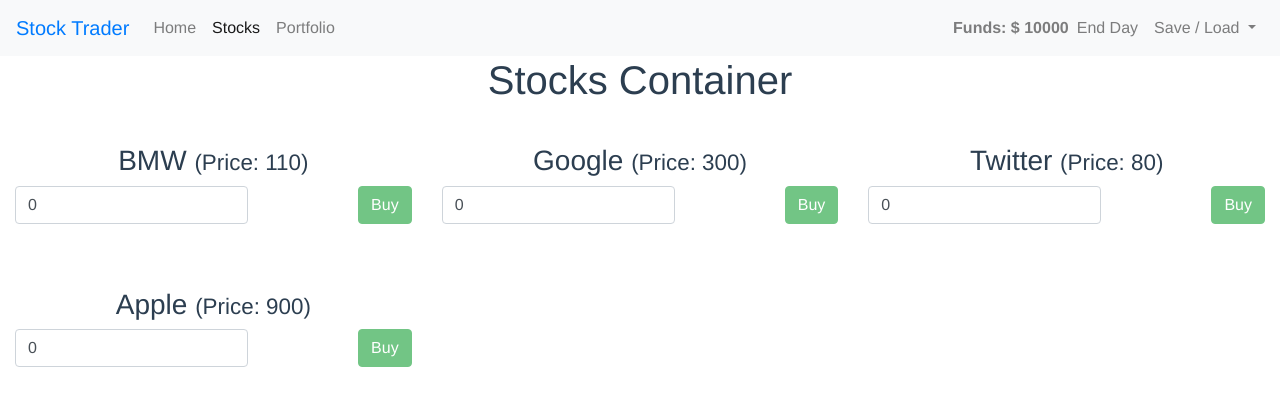
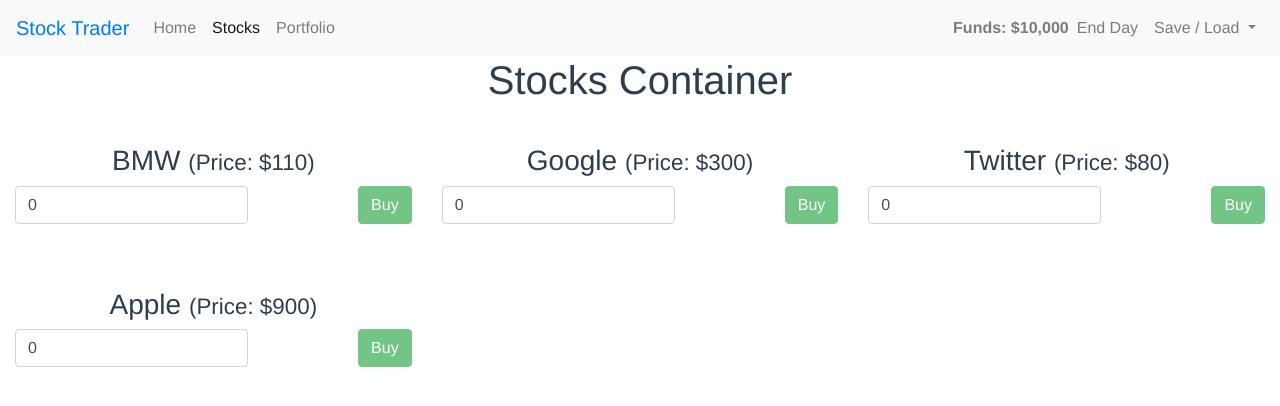
Before and after one commit to kayyali18/My-Vue-SPA, a Vue app: page /stocks in a window 1280 px wide. Shown: the top 406 px of the page. Built offline with nearby package versions, Linux system fonts and the light colour scheme.

Commit message:
Add animations, randomise stocks

```diff
--- a/src/App.vue
+++ b/src/App.vue
@@ -3,7 +3,9 @@
     <app-header> </app-header>
     <div class="row">
       <div class="col-md-12">
-        <router-view></router-view>
+        <transition name="slide" mode="out-in">
+          <router-view></router-view>
+        </transition>
       </div>
     </div>
   </div>
@@ -33,4 +35,34 @@
 #nav a.router-link-exact-active {
   color: #42b983;
 }
+
+.slide-enter-active {
+  animation: slide-in 200ms ease-out forwards;
+}
+
+.slide-leave-active {
+  animation: slide-out 200ms ease-out forwards;
+}
+
+@keyframes slide-in {
+  from {
+    transform: translateY(-30px);
+    opacity: 0;
+  }
+  to {
+    transform: translateY(0);
+    opacity: 1;
+  }
+}
+
+@keyframes slide-out {
+  from {
+    transform: translateY(0px);
+    opacity: 1;
+  }
+  to {
+    transform: translateY(-30px);
+    opacity: 0;
+  }
+}
 </style>
--- a/src/components/Header.vue
+++ b/src/components/Header.vue
@@ -20,9 +20,13 @@
           >
         </li>
       </ul>
-      <strong class="navbar-text navbar-right">Funds: $ {{ funds }}</strong>
+      <strong class="navbar-text navbar-right"
+        >Funds: {{ funds | currency }}</strong
+      >
       <ul class="navbar-nav navbar-right">
-        <li class="nav-item"><a class="nav-link">End Day</a></li>
+        <li class="nav-item">
+          <a class="nav-link" @click="endDay">End Day</a>
+        </li>
         <li class="nav-item dropdown">
           <a
             class="nav-link dropdown-toggle"
@@ -45,9 +49,15 @@
 </template>
 
 <script>
-import { mapGetters } from "vuex";
+import { mapGetters, mapActions } from "vuex";
 
 export default {
+  methods: {
+    ...mapActions(["randomiseStocks"]),
+    endDay() {
+      this.randomiseStocks();
+    }
+  },
   computed: {
     ...mapGetters({
       funds: "funds"
--- a/src/components/Stock.vue
+++ b/src/components/Stock.vue
@@ -12,7 +12,8 @@
         </template>
         <template v-else>
           <h3 class="panel-title ">
-            {{ stock.name }} <small>(Price: {{ stock.price }})</small>
+            {{ stock.name }}
+            <small>(Price: {{ stock.price | currency }})</small>
           </h3>
         </template>
       </div>
@@ -23,6 +24,7 @@
             class="form-control"
             placeholder="Quantity"
             v-model="quantity"
+            :class="{ danger: hasFunds, danger: hasStocks }"
           />
         </div>
         <div class="pull-right">
@@ -41,12 +43,12 @@
             v-else
             class="btn btn-primary"
             :disabled="
-              quantity > stock.quantity ||
+              hasStocks ||
                 quantity <= 0 ||
                 !Number.isInteger(Math.floor(parseInt(quantity)))
             "
           >
-            Sell
+            {{ hasStocks ? "Too Much" : "Sell" }}
           </button>
         </div>
       </form>
@@ -65,6 +67,10 @@
   computed: {
     hasFunds() {
       return this.quantity * this.stock.price > this.funds;
+    },
+
+    hasStocks() {
+      return this.quantity > this.stock.quantity;
     }
   },
   methods: {
@@ -106,4 +112,8 @@
 .panel-body
   display: flex;
   justify-content: space-between;
+
+
+.danger
+  border: 2px solid red;
 </style>
--- a/src/main.js
+++ b/src/main.js
@@ -5,6 +5,8 @@
 
 Vue.config.productionTip = false;
 
+Vue.filter("currency", value => "$" + value.toLocaleString());
+
 new Vue({
   router,
   store,
--- a/src/store/modules/stocks.js
+++ b/src/store/modules/stocks.js
@@ -10,7 +10,12 @@
   SET_STOCKS(state, stocks) {
     state.stocks = stocks;
   },
-  RND_STOCKS(state) {}
+  RND_STOCKS(state) {
+    state.stocks.forEach(
+      stock =>
+        (stock.price = Math.round(stock.price * (1 + Math.random() - 0.5)))
+    );
+  }
 };
 
 const actions = {
--- a/src/views/Home.vue
+++ b/src/views/Home.vue
@@ -5,7 +5,7 @@
     <h6>You may Save & Load your Data</h6>
     <h6>Click on 'End Day' to begin a New Day!</h6>
     <hr />
-    <p>Your Funds: ${{ funds }}</p>
+    <p>Your Funds: {{ funds | currency }}</p>
   </div>
 </template>
 
```
